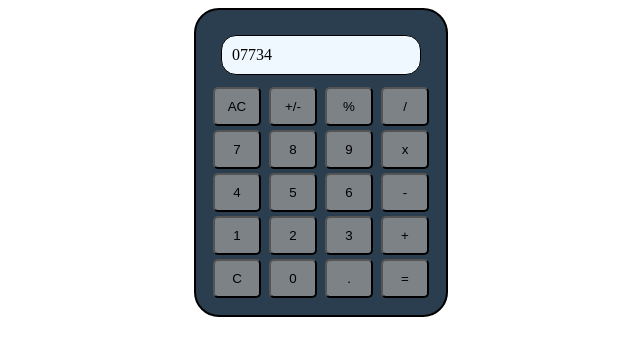
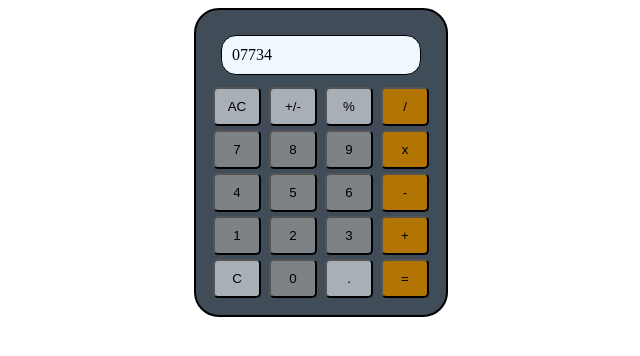
Before and after one commit to bcabrera1494/TOP-calculator, a plain HTML site: page index.html in a window 1280 px wide. Shown: the whole page, without its empty margins (319-959 px from the left). Drawn offline with Linux system fonts and the light colour scheme.

Commit message:
Customize colors for operator and function buttons

```diff
--- a/index.html
+++ b/index.html
@@ -11,31 +11,31 @@
         <div class="features">
             <div class="display"> 07734 </div>
             <div class="row">
-                <button> AC </button>
-                <button> +/- </button>
-                <button> % </button>
-                <button> / </button>
+                <button class="opsa"> AC </button>
+                <button class="opsa"> +/- </button>
+                <button class="opsa"> % </button>
+                <button class="ops"> / </button>
             </div>
             <div class="row"></div>
                 <button> 7 </button>
                 <button> 8 </button>
                 <button> 9 </button>
-                <button> x </button>
+                <button class="ops"> x </button>
             <div class="row"></div>
                 <button> 4 </button>
                 <button> 5 </button>
                 <button> 6 </button>
-                <button> - </button>
+                <button class="ops"> - </button>
             <div class="row"></div>
                 <button> 1 </button>
                 <button> 2 </button>
                 <button> 3 </button>
-                <button> + </button>
+                <button class="ops"> + </button>
             <div class="row">
-                <button> C </button>
+                <button class="opsa"> C </button>
                 <button> 0 </button>
-                <button> . </button>
-                <button> = </button>
+                <button class="opsa"> . </button>
+                <button class="ops"> = </button>
             </div>
     </div>
 </body>
--- a/styles.css
+++ b/styles.css
@@ -10,7 +10,7 @@ body {
     padding: 15px;
     display: flex;
     flex-flow: row wrap;
-    background-color: rgb(43, 62, 79)
+    background-color: rgb(64, 77, 89)
 }
 
 .display {
@@ -35,3 +35,11 @@ button {
     border-radius: 5px;
     padding: 10px;
 }
+
+button.ops {
+    background-color: rgb(178, 116, 2);
+}
+
+button.opsa {
+    background-color:rgb(169, 175, 182)
+}
```
